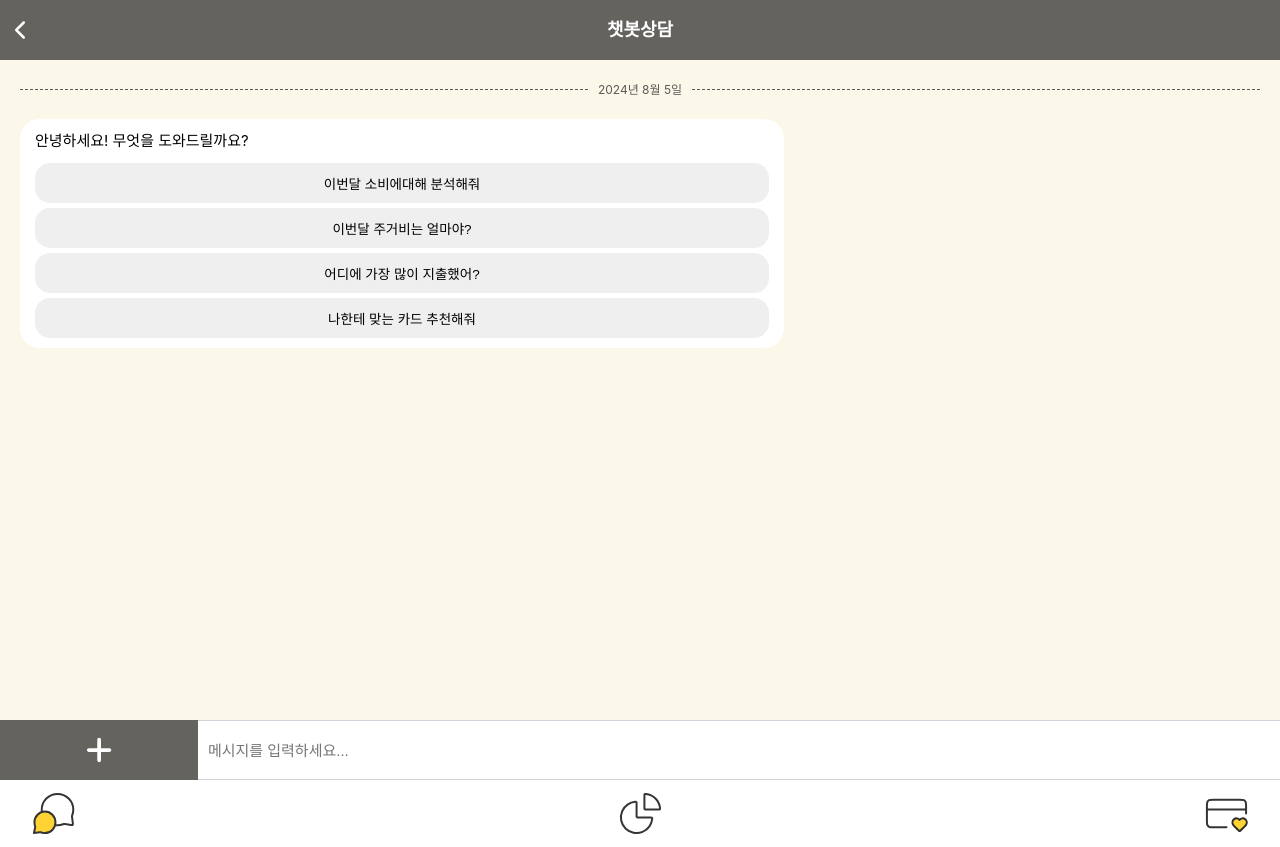
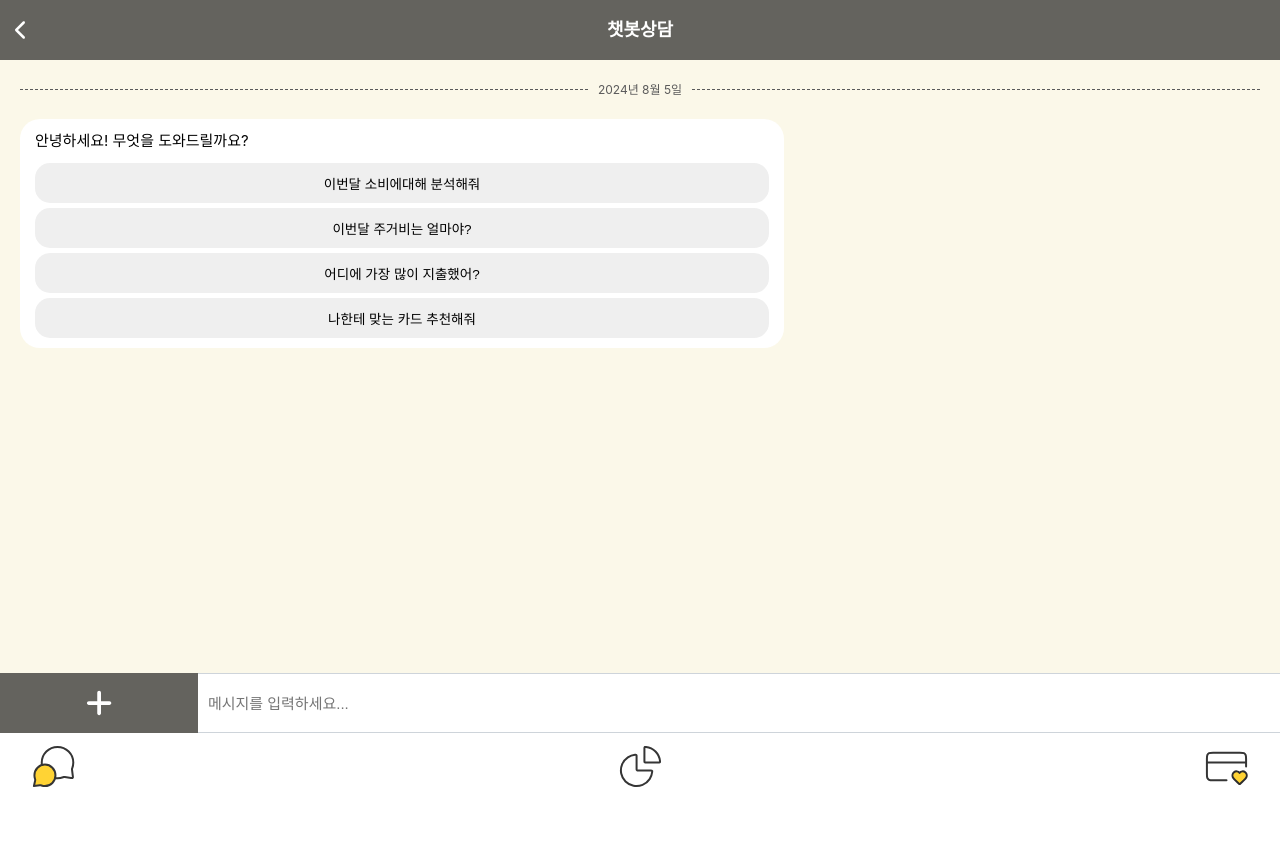
Before and after one commit to luckKBcky/FE, a Vue app: page / in a window 1280 px wide. After the commit the page ends 800 px from the top, so only its background shows below. Built offline with nearby package versions, Linux system fonts and the light colour scheme.

Commit message:
:lipstick: 화면길이 고정

```diff
--- a/src/App.vue
+++ b/src/App.vue
@@ -22,9 +22,9 @@ onMounted(() => {
 
 <template>
   <div class="container">
-    <NavigationBar/>
-    <RouterView/>
-    <TabBar/>
+    <NavigationBar class="nav"/>
+    <RouterView class="view"/>
+    <TabBar class="tab"/>
   </div>
 </template>
 
@@ -32,7 +32,25 @@ onMounted(() => {
 @import "@/assets/reset.css";
 
 .container {
-  width: 100%;
-  height: 100%;
+  display: flex;
+  flex-direction: column; /* 수직으로 배치 */
+  height: 100vh;
+}
+
+.container > * {
+  flex-shrink: 0; /* 자식 요소가 줄어들지 않도록 설정 */
+}
+
+.nav {
+  flex: 0 0 auto; /* 높이가 고정됨 */
+}
+
+.view {
+  flex: 1; /* 남은 공간을 차지하도록 설정 */
+  overflow-y: auto; /* 내용이 넘칠 경우 스크롤이 생기도록 설정 */
+}
+
+.tab {
+  flex: 0 0 auto; /* 높이가 고정됨 */
 }
 </style>
--- a/vite.config.js
+++ b/vite.config.js
@@ -5,6 +5,10 @@ import vue from '@vitejs/plugin-vue'
 
 // https://vitejs.dev/config/
 export default defineConfig({
+  server: {
+    host: '0.0.0.0', // 모든 네트워크 인터페이스에서 접근 가능
+    port: 5173, // 원하는 포트 번호
+  },
   plugins: [
     vue(),
   ],
```
